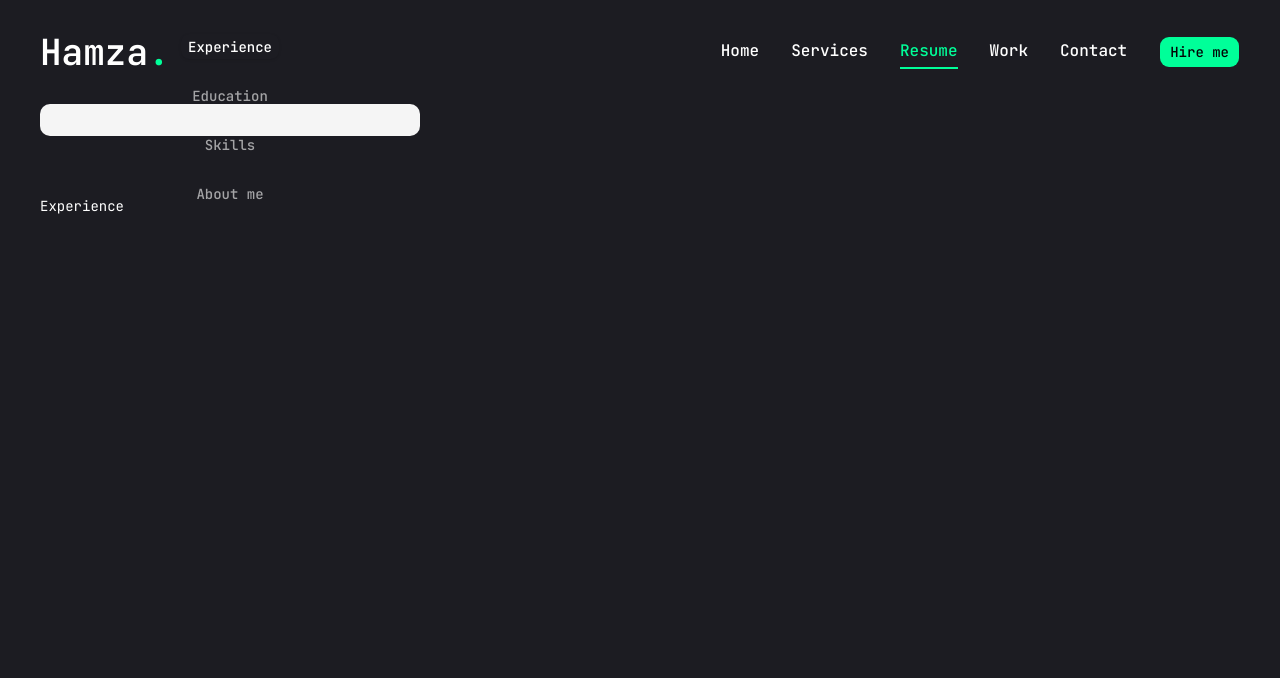
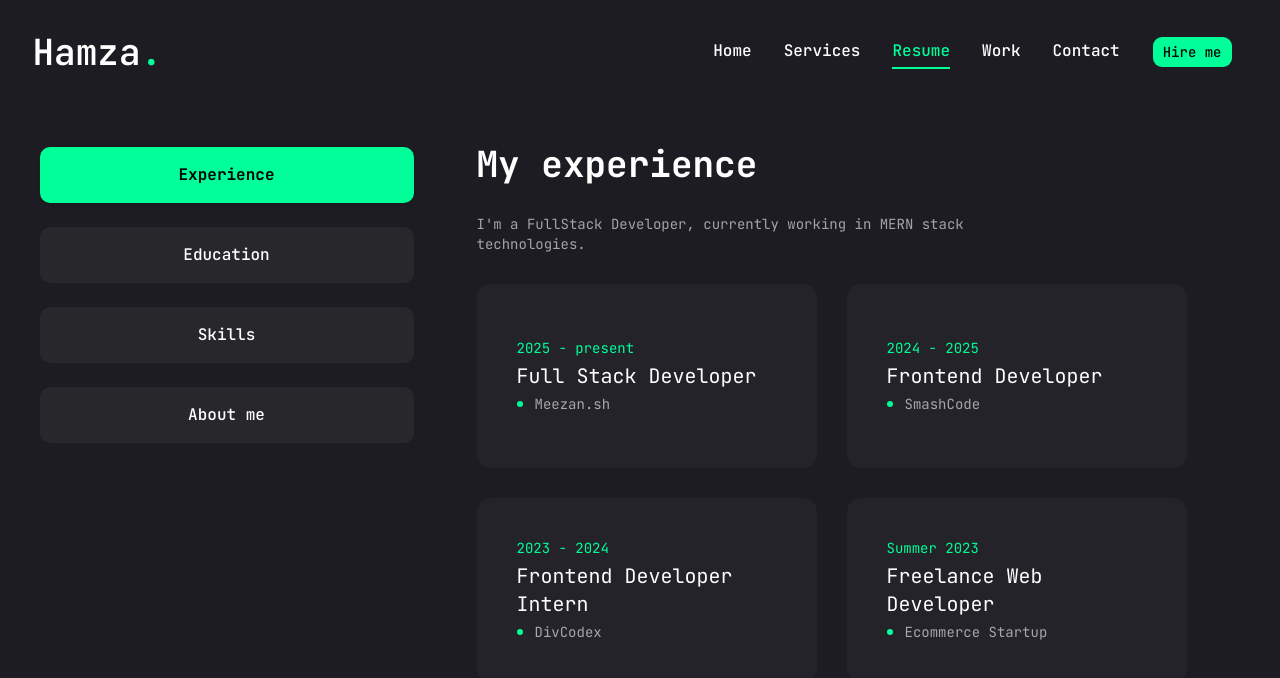
Before and after one commit to Hamza11067/portfolio, a Next.js app: page /resume in a window 1280 px wide. Shown: the top 678 px of the page. Built offline with nearby package versions, Linux system fonts and the light colour scheme.

Commit message:
Resume page completed

```diff
--- a/app/globals.css
+++ b/app/globals.css
@@ -3,6 +3,21 @@
 @import "shadcn/tailwind.css";
 
 @custom-variant dark (&:is(.dark *));
+
+@import "tailwindcss";
+
+/* ... other imports ... */
+
+@layer utilities {
+  .no-scrollbar::-webkit-scrollbar {
+    display: none !important;
+  }
+
+  .no-scrollbar {
+    -ms-overflow-style: none !important;
+    scrollbar-width: none !important;
+  }
+}
 
 @theme inline {
   --color-background: var(--background);
@@ -137,6 +152,7 @@
   }
   html {
     @apply font-primary;
+    scrollbar-gutter: stable;
   }
   .h1 {
     @apply text-[48px] xl:text-[80px] leading-[1.1] font-semibold;
@@ -147,4 +163,15 @@
   .h3 {
     @apply text-[20px] xl:text-[24px] leading-[1.1] font-semibold;
   }
+
+  /* Hide scrollbar for Chrome, Safari and Opera */
+  .no-scrollbar::-webkit-scrollbar {
+    display: none;
+  }
+
+  /* Hide scrollbar for IE, Edge and Firefox */
+  .no-scrollbar {
+    -ms-overflow-style: none; /* IE and Edge */
+    scrollbar-width: none; /* Firefox */
+  }
 }
--- a/app/layout.jsx
+++ b/app/layout.jsx
@@ -22,7 +22,7 @@
       className={`${JetBrainsMono.variable} h-full antialiased`}
       suppressHydrationWarning={true}
     >
-      <body className="min-h-full flex flex-col font-primary">
+      <body className="min-h-full flex flex-col font-primary no-scrollbar">
         <Header />
         <StairTransition />
         <PageTransition>
--- a/app/resume/page.jsx
+++ b/app/resume/page.jsx
@@ -194,7 +194,7 @@
       <div className="container mx-auto ">
         <Tabs
           defaultValue="experience"
-          className="flex flex-col xl:flex-row gap-15"
+          className="flex flex-col xl:flex-row items-start gap-15"
         >
           <TabsList className="flex flex-col w-full max-w-95 mx-auto xl:mx-0 gap-6">
             <TabsTrigger value="experience">Experience</TabsTrigger>
@@ -206,8 +206,117 @@
           {/* content */}
           <div className="min-h-[70vh] ">
             {/* experience */}
-            <TabsContent value="experience">Experience</TabsContent>
-
+            <TabsContent value="experience" className="w-full">
+              <div className="flex flex-col gap-7.5 text-center xl:text-left">
+                <h3 className="text-4xl font-bold">{experience.title}</h3>
+                <p className="max-w-150 text-white/60 mx-auto xl:mx-0">
+                  {experience.description}
+                </p>
+                <ScrollArea className="h-100">
+                  <ul className="grid grid-cols-1 lg:grid-cols-2 gap-7.5 ">
+                    {experience.items.map((item, index) => {
+                      return (
+                        <li
+                          key={index}
+                          className="bg-[#232329] h-46 py-6 px-10 rounded-xl flex flex-col justify-center items-center lg:items-start gap-1 "
+                        >
+                          <span className="text-accent">{item.duration}</span>
+                          <h3 className="text-xl max-w-65 max-h-15 text-center lg:text-left">
+                            {item.position}
+                          </h3>
+                          <div className="flex items-center gap-3">
+                            {/* dot */}
+                            <span className="w-1.5 h-1.5 rounded-full bg-accent"></span>
+                            <p className="text-white/60">{item.company}</p>
+                          </div>
+                        </li>
+                      );
+                    })}
+                  </ul>
+                </ScrollArea>
+              </div>
+            </TabsContent>
+            {/* education */}
+            <TabsContent value="education" className="w-full">
+              <div className="flex flex-col gap-7.5 text-center xl:text-left">
+                <h3 className="text-4xl font-bold">{education.title}</h3>
+                <p className="max-w-150 text-white/60 mx-auto xl:mx-0">
+                  {education.description}
+                </p>
+                <ScrollArea className="h-100">
+                  <ul className="grid grid-cols-1 lg:grid-cols-2 gap-7.5 ">
+                    {education.items.map((item, index) => {
+                      return (
+                        <li
+                          key={index}
+                          className="bg-[#232329] h-46 py-6 px-10 rounded-xl flex flex-col justify-center items-center lg:items-start gap-1 "
+                        >
+                          <span className="text-accent">{item.duration}</span>
+                          <h3 className="text-xl max-w-65 max-h-15 text-center lg:text-left">
+                            {item.degree}
+                          </h3>
+                          <div className="flex items-center gap-3">
+                            {/* dot */}
+                            <span className="w-1.5 h-1.5 rounded-full bg-accent"></span>
+                            <p className="text-white/60">{item.institution}</p>
+                          </div>
+                        </li>
+                      );
+                    })}
+                  </ul>
+                </ScrollArea>
+              </div>
+            </TabsContent>
+            {/* skills */}
+            <TabsContent value="skills" className="w-full h-full">
+              <div className="flex flex-col gap-7.5">
+                <div className="flex flex-col gap-7.5 text-center xl:text-left">
+                  <h3 className="text-4xl font-bold">{skills.title}</h3>
+                  <p className="max-w-150 text-white/60 mx-auto xl:mx-0">
+                    {skills.description}
+                  </p>
+                </div>
+                <ul className="grid grid-cols-2 sm:grid-cols-3 md:grid-cols-4 gap-4 xl:gap-7.5">
+                  {skills.skillSet.map((skill, index) => {
+                    return (
+                      <li key={index}>
+                        <TooltipProvider delayDuration={100}>
+                          <Tooltip>
+                            <TooltipTrigger className="w-full h-37.5 bg-[#232329] rounded-xl flex justify-center items-center group">
+                              <div className="text-6xl group-hover:text-accent transition-all duration-300">
+                                {skill.icon}
+                              </div>
+                            </TooltipTrigger>
+                            <TooltipContent>
+                              <p className="capitalize">{skill.name}</p>
+                            </TooltipContent>
+                          </Tooltip>
+                        </TooltipProvider>
+                      </li>
+                    );
+                  })}
+                </ul>
+              </div>
+            </TabsContent>
+            {/* about */}
+            <TabsContent value="about" className="w-full min-h-120 text-center xl:text-left">
+              <div className="flex flex-col gap-7.5">
+                <h3 className="text-4xl font-bold">{about.title}</h3>
+                <p className="max-w-150 text-white/60 mx-auto xl:mx-0">{about.description}</p>
+                <ul className="grid grid-cols-1 xl:grid-cols-2 gap-y-6 max-w-155 mx-auto xl:mx-0">
+                  {
+                    about.info.map((item, index)=> {
+                      return (
+                        <li key={index} className="flex items-center justify-center xl:justify-start gap-4">
+                          <span className="text-white/60">{item.fieldName}</span>
+                          <span className="text-xl">{item.fieldValue}</span>
+                        </li>
+                      )
+                    })
+                  }
+                </ul>
+              </div>
+            </TabsContent>
           </div>
         </Tabs>
       </div>
--- a/components/ui/scroll-area.jsx
+++ b/components/ui/scroll-area.jsx
@@ -40,7 +40,7 @@
       {...props}>
       <ScrollAreaPrimitive.ScrollAreaThumb
         data-slot="scroll-area-thumb"
-        className="relative flex-1 rounded-full bg-border" />
+        className="relative flex-1 rounded-full bg-accent" />
     </ScrollAreaPrimitive.ScrollAreaScrollbar>
   );
 }
--- a/components/ui/tabs.jsx
+++ b/components/ui/tabs.jsx
@@ -1,22 +1,22 @@
-"use client"
+"use client";
 
-import * as React from "react"
+import * as React from "react";
 import { cva } from "class-variance-authority";
-import { Tabs as TabsPrimitive } from "radix-ui"
+import { Tabs as TabsPrimitive } from "radix-ui";
 
-import { cn } from "@/lib/utils"
+import { cn } from "@/lib/utils";
 
-function Tabs({
-  className,
-  orientation = "horizontal",
-  ...props
-}) {
+function Tabs({ className, orientation = "horizontal", ...props }) {
   return (
     <TabsPrimitive.Root
       data-slot="tabs"
       data-orientation={orientation}
-      className={cn("group/tabs flex gap-2 data-horizontal:flex-col", className)}
-      {...props} />
+      className={cn(
+        "inline-flex h-auto rounded-md p-1 text-primary",
+        className,
+      )}
+      {...props}
+    />
   );
 }
 
@@ -25,58 +25,48 @@
   {
     variants: {
       variant: {
-        default: "bg-muted",
+        default: "bg-transparent",
         line: "gap-1 bg-transparent",
       },
     },
     defaultVariants: {
       variant: "default",
     },
-  }
-)
+  },
+);
 
-function TabsList({
-  className,
-  variant = "default",
-  ...props
-}) {
+function TabsList({ className, variant = "default", ...props }) {
   return (
     <TabsPrimitive.List
       data-slot="tabs-list"
       data-variant={variant}
       className={cn(tabsListVariants({ variant }), className)}
-      {...props} />
+      {...props}
+    />
   );
 }
 
-function TabsTrigger({
-  className,
-  ...props
-}) {
+function TabsTrigger({ className, ...props }) {
   return (
     <TabsPrimitive.Trigger
       data-slot="tabs-trigger"
       className={cn(
-        "relative inline-flex h-[calc(100%-1px)] flex-1 items-center justify-center gap-1.5 rounded-md border border-transparent px-1.5 py-0.5 text-sm font-medium whitespace-nowrap text-foreground/60 transition-all group-data-vertical/tabs:w-full group-data-vertical/tabs:justify-start hover:text-foreground focus-visible:border-ring focus-visible:ring-[3px] focus-visible:ring-ring/50 focus-visible:outline-1 focus-visible:outline-ring disabled:pointer-events-none disabled:opacity-50 has-data-[icon=inline-end]:pr-1 has-data-[icon=inline-start]:pl-1 dark:text-muted-foreground dark:hover:text-foreground group-data-[variant=default]/tabs-list:data-active:shadow-sm group-data-[variant=line]/tabs-list:data-active:shadow-none [&_svg]:pointer-events-none [&_svg]:shrink-0 [&_svg:not([class*='size-'])]:size-4",
-        "group-data-[variant=line]/tabs-list:bg-transparent group-data-[variant=line]/tabs-list:data-active:bg-transparent dark:group-data-[variant=line]/tabs-list:data-active:border-transparent dark:group-data-[variant=line]/tabs-list:data-active:bg-transparent",
-        "data-active:bg-background data-active:text-foreground dark:data-active:border-input dark:data-active:bg-input/30 dark:data-active:text-foreground",
-        "after:absolute after:bg-foreground after:opacity-0 after:transition-opacity group-data-horizontal/tabs:after:inset-x-0 group-data-horizontal/tabs:after:bottom-[-5px] group-data-horizontal/tabs:after:h-0.5 group-data-vertical/tabs:after:inset-y-0 group-data-vertical/tabs:after:-right-1 group-data-vertical/tabs:after:w-0.5 group-data-[variant=line]/tabs-list:data-active:after:opacity-100",
-        className
+        "inline-flex items-center justify-center cursor-pointer w-full bg-[#27272c] whitespace-nowrap text-white rounded-lg p-3 text-balance font-medium ring-offset-white transition-all disabled:pointer-events-none disabled:opacity-50 data-[state=active]:bg-accent data-[state=active]:text-primary data-[state=active]:font-bold data-[state=active]:shadow-sm",
+        className,
       )}
-      {...props} />
+      {...props}
+    />
   );
 }
 
-function TabsContent({
-  className,
-  ...props
-}) {
+function TabsContent({ className, ...props }) {
   return (
     <TabsPrimitive.Content
       data-slot="tabs-content"
-      className={cn("flex-1 text-sm outline-none", className)}
-      {...props} />
+      className={cn("flex-1 text-sm text-white outline-none", className)}
+      {...props}
+    />
   );
 }
 
-export { Tabs, TabsList, TabsTrigger, TabsContent, tabsListVariants }
+export { Tabs, TabsList, TabsTrigger, TabsContent, tabsListVariants };
```
